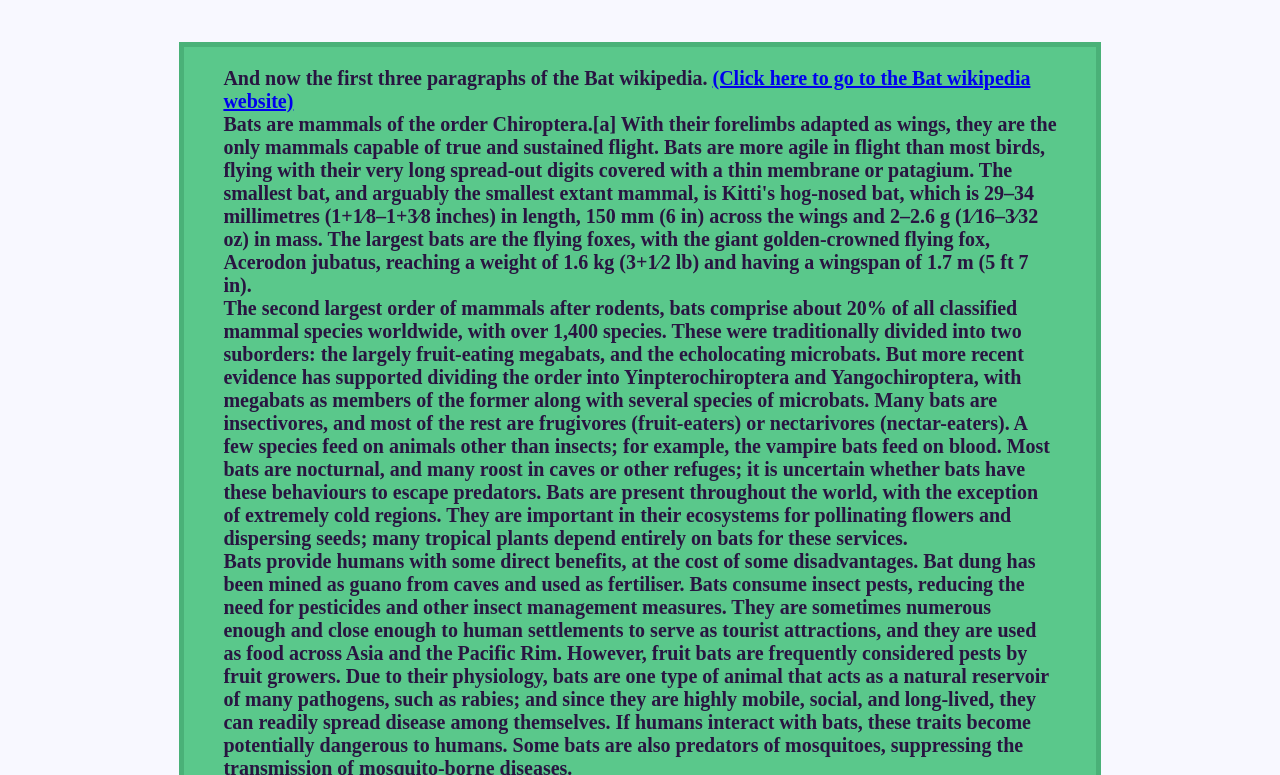
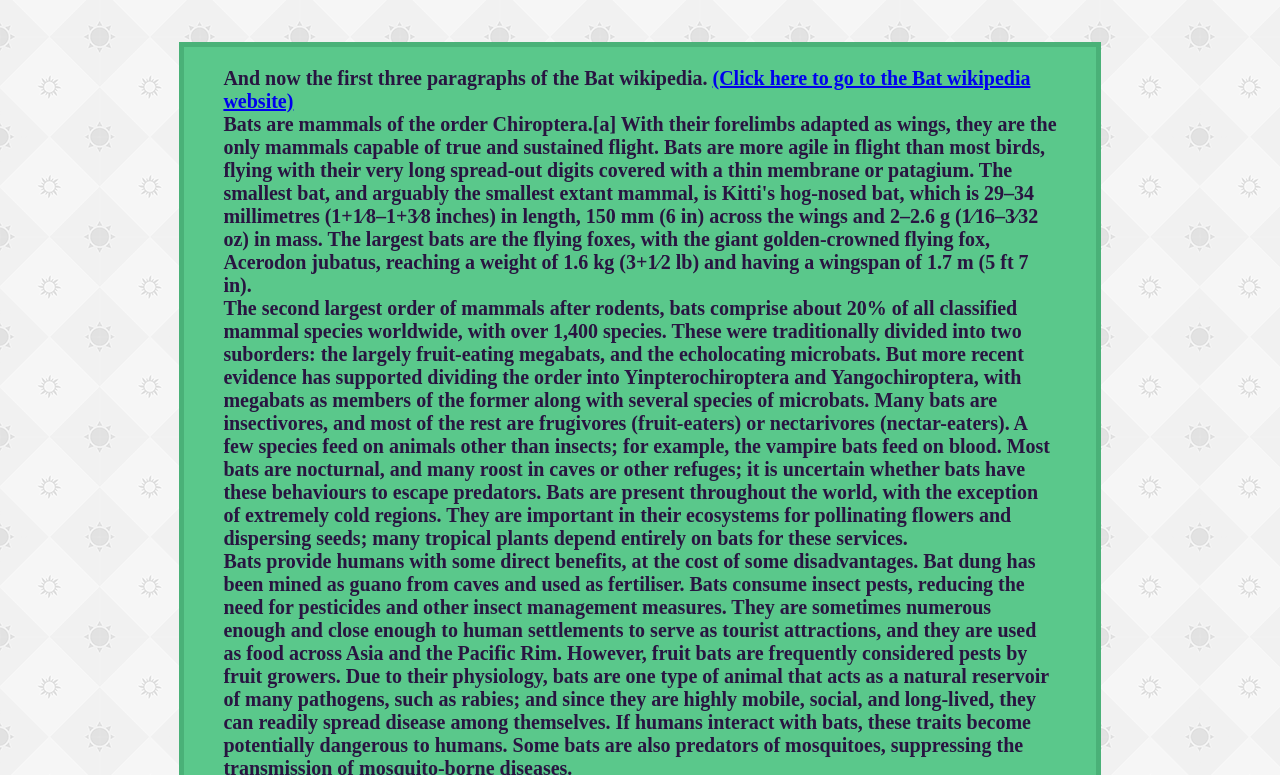
Before and after one commit to KaitlynKramp/css, a plain HTML site: page background-and-text.html in a window 1280 px wide. Shown: the part 263-1038 px from the top of the page. Drawn offline with Linux system fonts and the light colour scheme.

Commit message:
class changes

```diff
--- a/background-and-text.html
+++ b/background-and-text.html
@@ -12,6 +12,12 @@
         font-size: 20px;
         background-color: ghostwhite;
         margin: 5% 10%;
+        background-image: url(images/sun-pattern.png);
+        /* For assignment styling:
+        Background-repeat: repeat-y
+        Background-size: 100% auto */
+        background-repeat: repeat;
+        background-size: auto;
       }
 
       h1 {
```
Also changed, not shown: images/sun-pattern.png (added).
